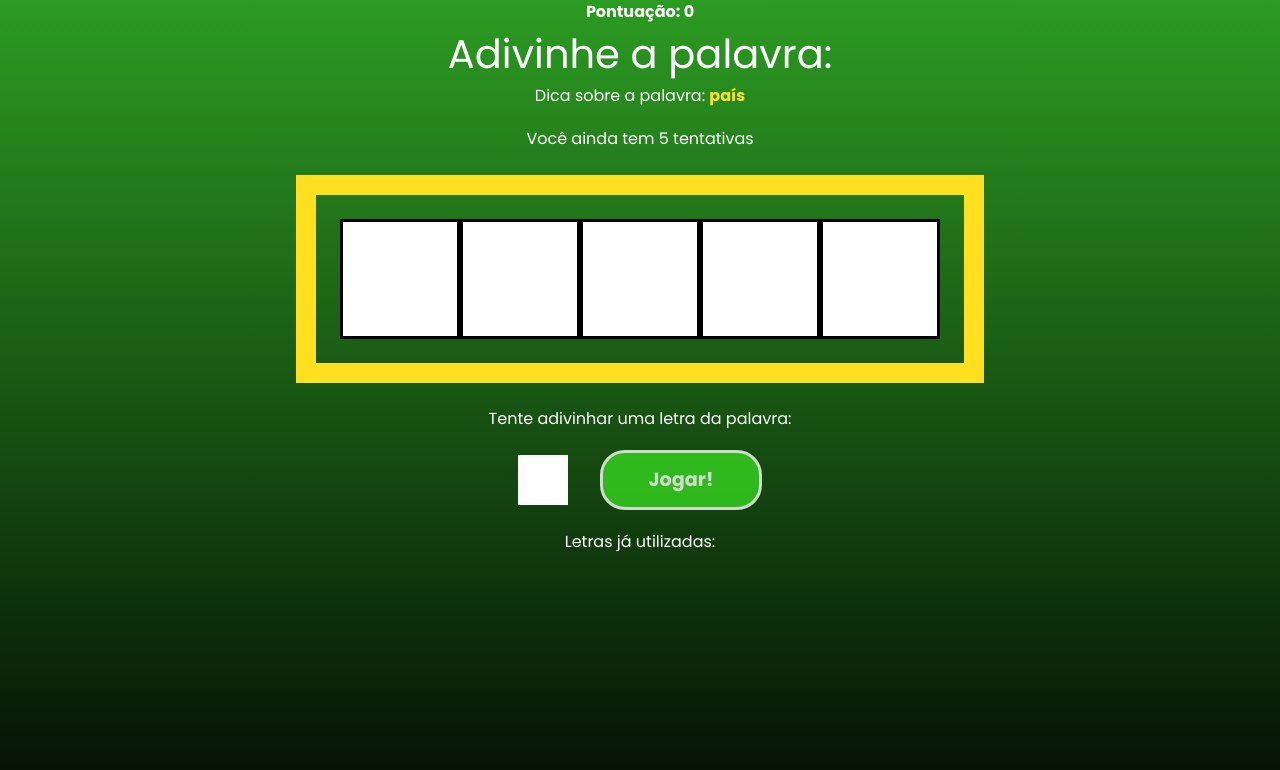
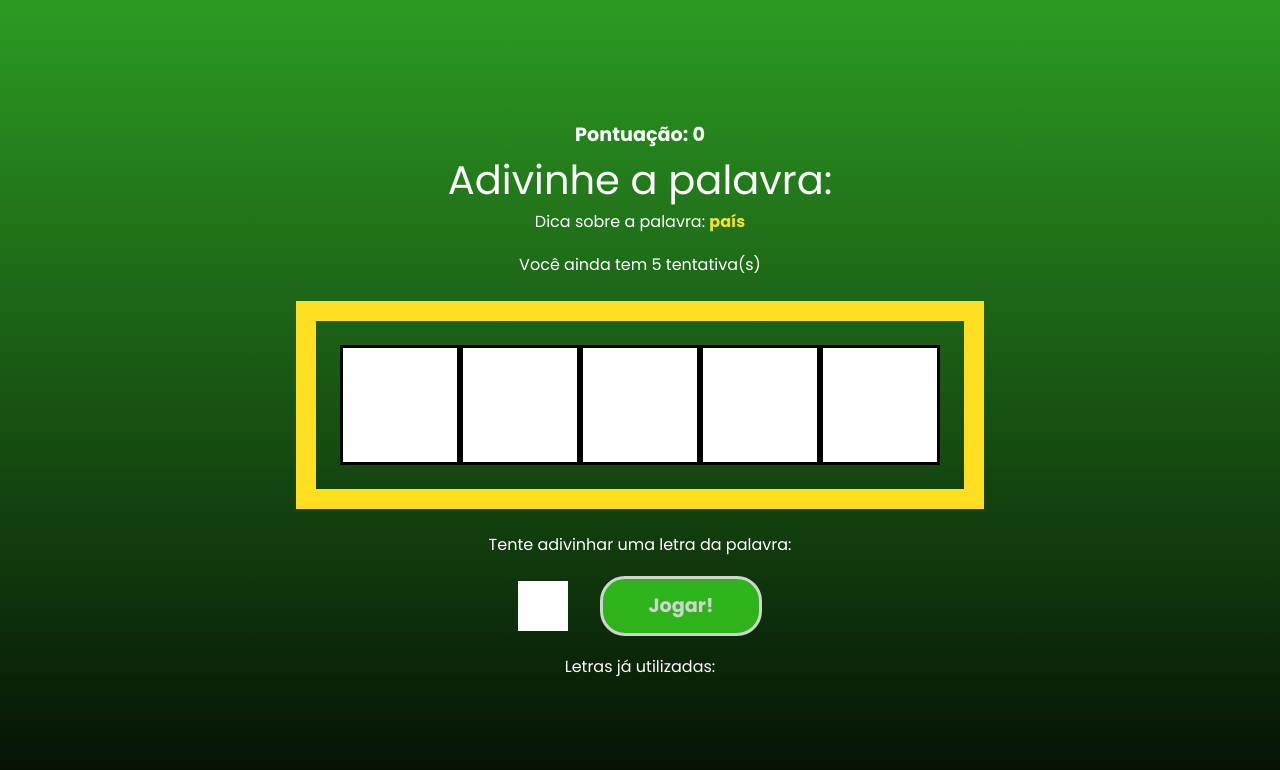
Before and after one commit to FcoKauan/palavra_secreta, a React (Vite) app: page / in a window 1280 px wide. Both pictures are taken after a click on the button "Começar o jogo". Shown: the top 770 px of the page. Built offline with nearby package versions, Linux system fonts and the light colour scheme; a web font is replaced by a local one.

Commit message:
finalizada a tela de fim de jogo

```diff
--- a/src/App.css
+++ b/src/App.css
@@ -3,4 +3,5 @@
     justify-content: center;
     align-items: center;
     text-align: center;
+    height: 100vh;
 }
--- a/src/App.jsx
+++ b/src/App.jsx
@@ -119,7 +119,7 @@ function App() {
     <div className='App'>
       {gameStage === "start" && <StartScreen startGame={startGame} />}
       {gameStage === "game" && <Game verifyLetter={verifyLetter} pickedWord={pickedWord} pickedCategory={pickedCategory} letters={letters} guessedLetters={guessedLetters} wrongLetters={wrongLetters} guesses={guesses} score={score} />}
-      {gameStage === "end" && <GameOver retry={retry}/>}
+      {gameStage === "end" && <GameOver retry={retry} score={score}/>}
     </div>
   )
 }
--- a/src/components/Game.jsx
+++ b/src/components/Game.jsx
@@ -18,11 +18,11 @@ const Game = ({verifyLetter, pickedWord, pickedCategory, letters, guessedLetters
     return (
     <div>
         <p>
-            <span className="font-bold">Pontuação: {score}</span>
+            <span className="font-bold text-[1.2em]">Pontuação: {score}</span>
         </p>
         <h1 className="text-[2.5em]">Adivinhe a palavra:</h1>
         <h3 className="mb-[1.2em]">Dica sobre a palavra: <span className="text-yellow-300 font-bold">{pickedCategory}</span></h3>
-        <p>Você ainda tem {guesses} tentativas</p>
+        <p>Você ainda tem {guesses} tentativa(s)</p>
 
         {/* word container */}
         <div className="m-[1.5em] p-[1.5em] border-[20px] border-yellow-300 flex">
--- a/src/components/GameOver.jsx
+++ b/src/components/GameOver.jsx
@@ -1,8 +1,9 @@
-const GameOver = ({retry}) => {
+const GameOver = ({retry, score}) => {
   return (
     <div>
-        <h1>Game Over</h1>
-        <button onClick={retry}> Resetar jogo </button>
+        <h1 className="text-[3.5em] font-medium mb-[0.4em]">Fim de jogo!</h1>
+        <h2 className="text-[1.2em]">A sua pontuação foi: <span className="text-yellow-300 text-[1.2em] font-bold">{score}</span></h2>
+        <button onClick={retry} className="mt-[1.5em]"> Resetar jogo </button>
     </div>
   )
 }
--- a/src/components/StartScreen.jsx
+++ b/src/components/StartScreen.jsx
@@ -1,7 +1,7 @@
 const StartScreen = ({ startGame }) => {
   return (
     <div>
-        <h1 className="text-[3.5em] font-medium"> Palavra Secreta </h1>
+        <h1 className="text-[3.5em] font-bold"> Palavra Secreta </h1>
         <p className="mb-[2em] color text-yellow-300 mt-[1.2em]">Clique no botão abaixo para começar a jogar</p>
         <button onClick={startGame}> Começar o jogo </button>
     </div>
```
